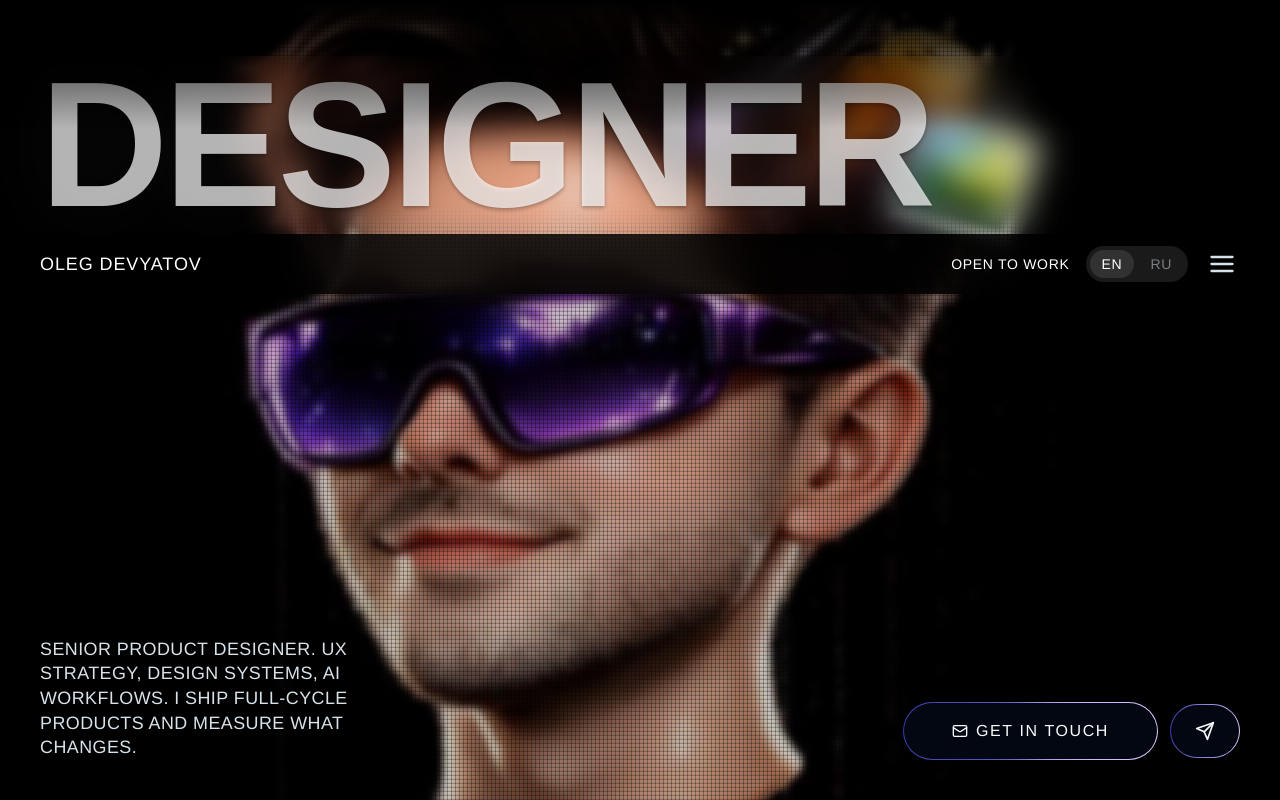
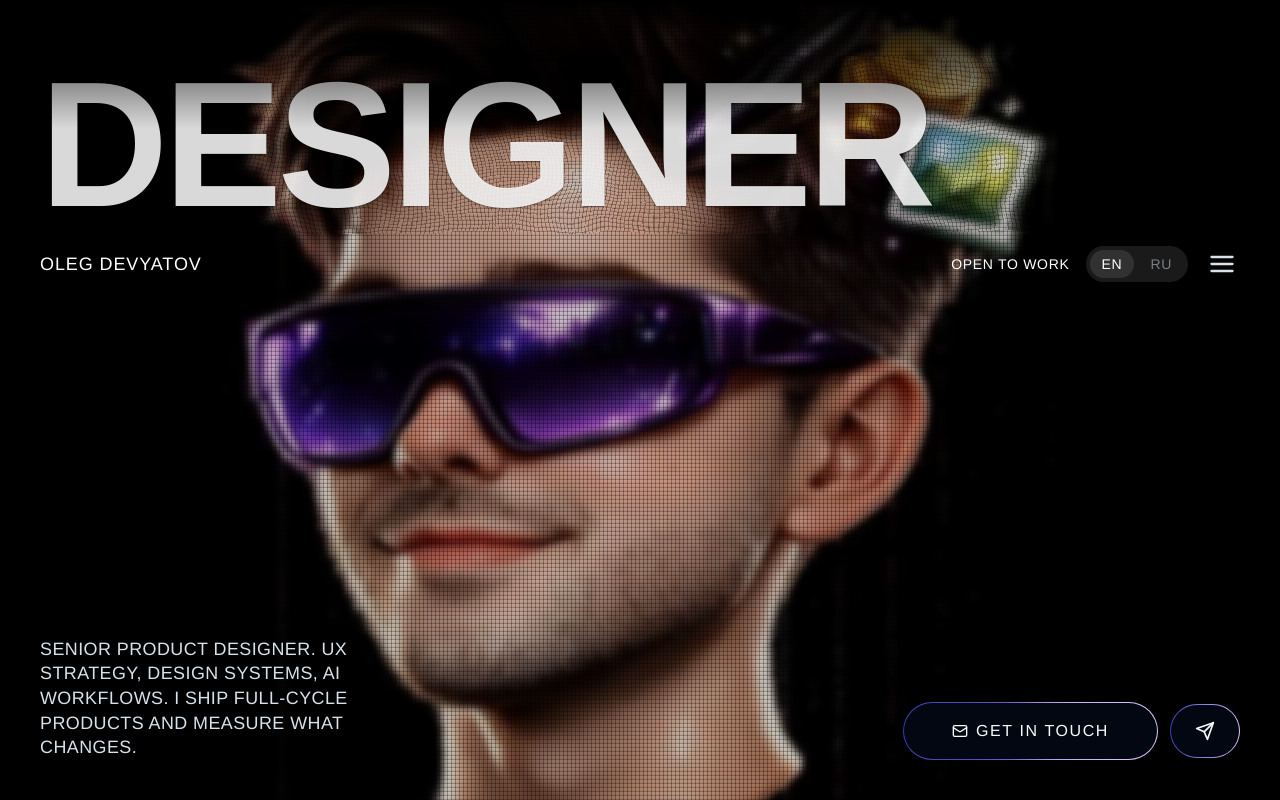
Before and after one commit to olezhapth2/PRODUCT-DESIGNER, a React (Vite) app: page / in a window 1280 px wide. Shown: the top 800 px of the page. Built offline with nearby package versions, Linux system fonts and the light colour scheme; a web font is replaced by a local one.

Commit message:
liquid glass SVG filter on heading + nav gradient edges

```diff
--- a/src/components/HeroSection.tsx
+++ b/src/components/HeroSection.tsx
@@ -121,6 +121,15 @@ export default function HeroSection() {
 
   return (
     <section className="relative h-screen flex flex-col overflow-x-clip">
+      <svg style={{ display: 'none' }}>
+        <defs>
+          <filter id="liquid-glass" x="-10%" y="-10%" width="120%" height="120%">
+            <feTurbulence type="fractalNoise" baseFrequency="0.008 0.012" numOctaves="3" seed="2" result="noise" />
+            <feGaussianBlur in="noise" stdDeviation="2" result="blurred" />
+            <feDisplacementMap in="SourceGraphic" in2="blurred" scale="25" xChannelSelector="R" yChannelSelector="G" />
+          </filter>
+        </defs>
+      </svg>
       <div className="absolute top-0 left-0 right-0 h-32 z-40 pointer-events-none" style={{ background: 'linear-gradient(to bottom, #000 0%, transparent 100%)' }} />
 
       <div ref={headingRef} className="relative z-20 w-full px-[10px] md:px-10 pt-14 md:pt-14 text-center md:text-left">
@@ -135,7 +144,7 @@ export default function HeroSection() {
         </FadeIn>
       </div>
 
-      <nav className="flex justify-between items-center px-5 md:px-10 py-3 sticky top-0 z-50 bg-black/80 backdrop-blur-xl">
+      <nav className="flex justify-between items-center px-5 md:px-10 py-3 sticky top-0 z-50" style={{ background: 'linear-gradient(to right, #000 0%, #000 20%, transparent 20%, transparent 80%, #000 80%, #000 100%)' }}>
         <div className="hidden md:flex items-center gap-4">
           <a href="#" className="text-white font-medium uppercase tracking-wider text-sm md:text-base lg:text-lg hover:opacity-70 transition-opacity">
             {t.heroName}
--- a/src/index.css
+++ b/src/index.css
@@ -20,12 +20,11 @@ html, body, #root {
 
 .hero-heading {
   font-family: 'Dela Gothic One', sans-serif;
-  color: rgba(255, 255, 255, 0.7);
-  backdrop-filter: blur(16px) brightness(1.3) saturate(1.4);
-  -webkit-backdrop-filter: blur(16px) brightness(1.3) saturate(1.4);
+  color: rgba(255, 255, 255, 0.85);
+  backdrop-filter: url(#liquid-glass) blur(0.5px);
+  -webkit-backdrop-filter: url(#liquid-glass) blur(0.5px);
   text-shadow:
-    0 0 80px rgba(255, 255, 255, 0.06),
-    0 2px 4px rgba(0, 0, 0, 0.3);
+    0 1px 2px rgba(0, 0, 0, 0.4);
 }
 
 .hero-canvas-wrap {
```
